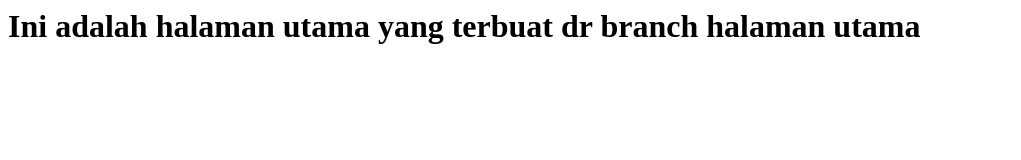
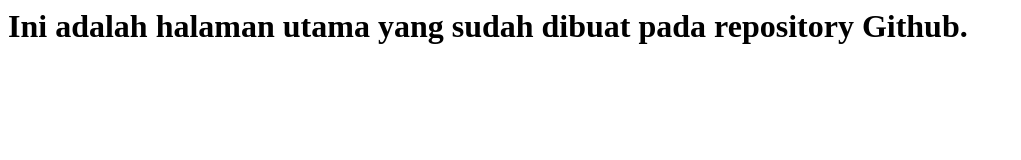
Before and after one commit to Ressanovamaulina/My-Project, a plain HTML site: page index.html in a window 1280 px wide. Shown: the whole page, without its empty margins (0-1021 px from the left). Drawn offline with Linux system fonts and the light colour scheme.

Commit message:
Update index.html

```diff
--- a/index.html
+++ b/index.html
@@ -5,7 +5,7 @@
 </html>
 <body>
     <h1>
-        Ini adalah halaman utama yang terbuat dr branch halaman utama
+        Ini adalah halaman utama yang sudah dibuat pada repository Github.
     </h1>
 </body>
 </html>
```
